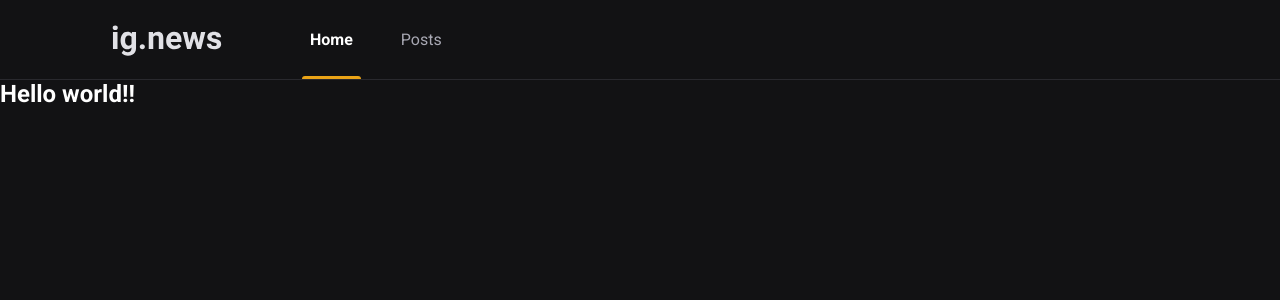
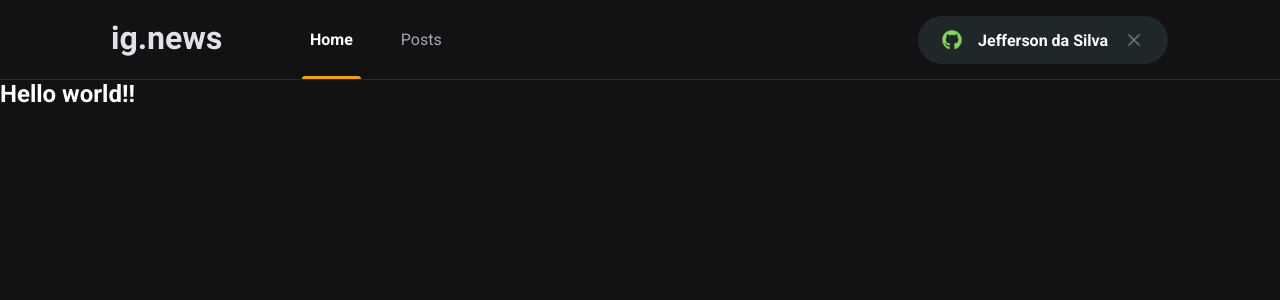
Before and after one commit to jasbes/ignews, a Next.js app: page / in a window 1280 px wide. Shown: the top 300 px of the page. Built offline with nearby package versions, Linux system fonts and the light colour scheme.

Commit message:
create signin with github button

```diff
--- a/package.json
+++ b/package.json
@@ -12,6 +12,7 @@
     "next": "11.0.1",
     "react": "17.0.2",
     "react-dom": "17.0.2",
+    "react-icons": "^4.2.0",
     "sass": "^1.37.2"
   },
   "devDependencies": {
--- a/src/components/Header/index.tsx
+++ b/src/components/Header/index.tsx
@@ -1,3 +1,5 @@
+import React from 'react';
+import { SigninButton } from '../SigninButton';
 import styles from './styles.module.scss';
 
 export const Header = () => {
@@ -9,6 +11,8 @@
                     <a className={styles.active}>Home</a>
                     <a>Posts</a>
                 </nav>
+
+                <SigninButton />
             </div>
         </header>
     )
--- a/src/components/Header/styles.module.scss
+++ b/src/components/Header/styles.module.scss
@@ -51,4 +51,8 @@
             }
         }
     }
+
+    button {
+        margin-left: auto;
+    }
 }
--- /dev/null
+++ b/src/components/SigninButton/index.tsx
@@ -0,0 +1,20 @@
+import { FaGithub } from 'react-icons/fa';
+import { FiX } from 'react-icons/fi';
+
+import styles from './styles.module.scss';
+
+export const SigninButton = () => {
+    const isUserLoggedIn = true;
+    return isUserLoggedIn ? (
+        <button className={styles.signinButon} type="button">
+            <FaGithub color="#84d361" />
+            Jefferson da Silva
+            <FiX color="#737380" className={styles.closeIcon} />
+        </button>
+    ) : (
+        <button className={styles.signinButon} type="button">
+            <FaGithub color="#eba417" />
+            Signin with Github
+        </button>
+    );
+}
--- /dev/null
+++ b/src/components/SigninButton/styles.module.scss
@@ -0,0 +1,34 @@
+.signinButon {
+    height: 3rem;
+    border-radius: 3rem;
+    background: var(--gray-850);
+    border: 0;
+    padding: 0 1.5rem;
+
+    display: flex;
+    align-items: center;
+    justify-content: center;
+
+    color: var(--white);
+    font-weight: bold;
+
+    svg {
+        width:20px;
+        height:20px;
+    }
+
+    svg:first-child {
+        margin-right: 1rem;
+    }
+
+    svg.closeIcon {
+        margin-left: 1rem;
+    }
+
+    transition: filter 0.2s;
+
+    &:hover {
+        filter: brightness(0.8);
+    }
+
+}
--- a/src/styles/global.scss
+++ b/src/styles/global.scss
@@ -10,6 +10,7 @@
     --gray-100: #e1e1e6;
     --gray-300: #a8a8b3;
     --gray-800: #29292e;
+    --gray-850: #1f2729;
     --gray-900: #121214;
 
     --cyan-500: #61dafb;
```
Also changed, not shown: 1 other file (tests, documents, lock files or other folders).
